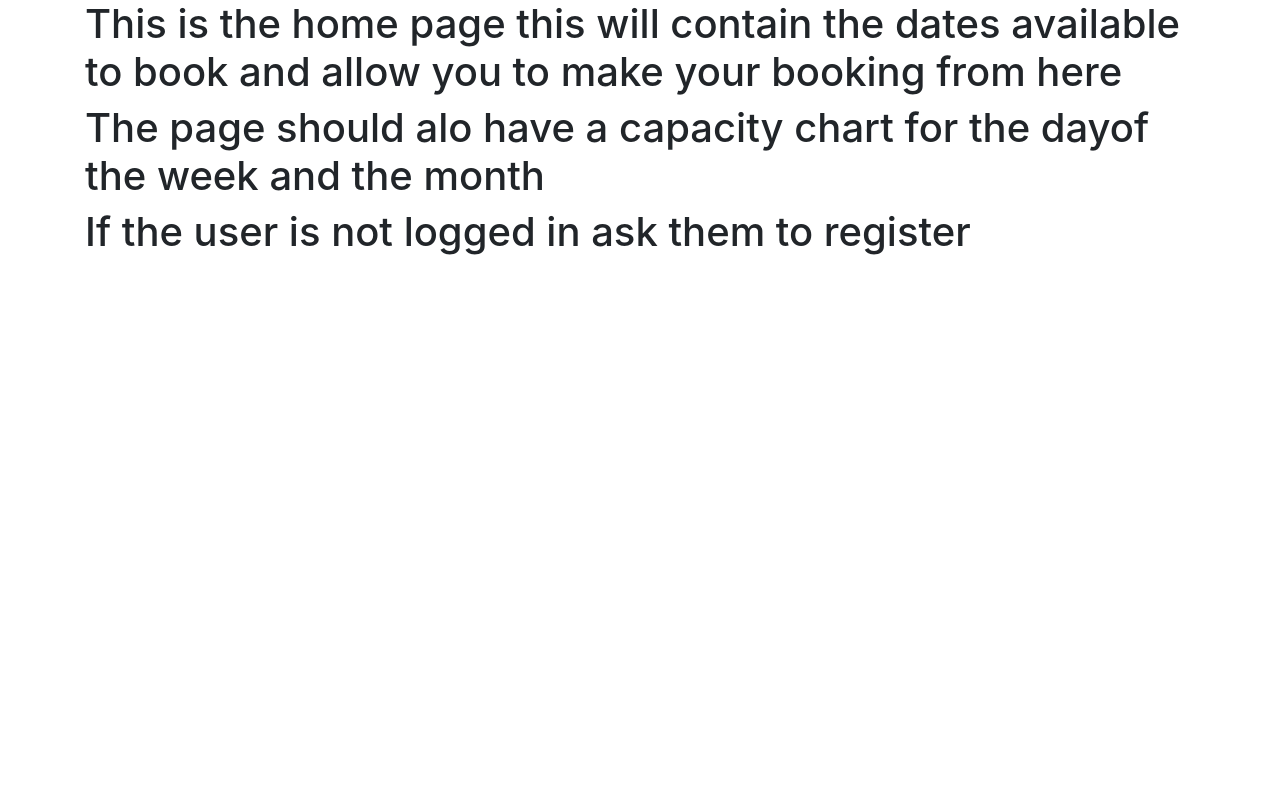
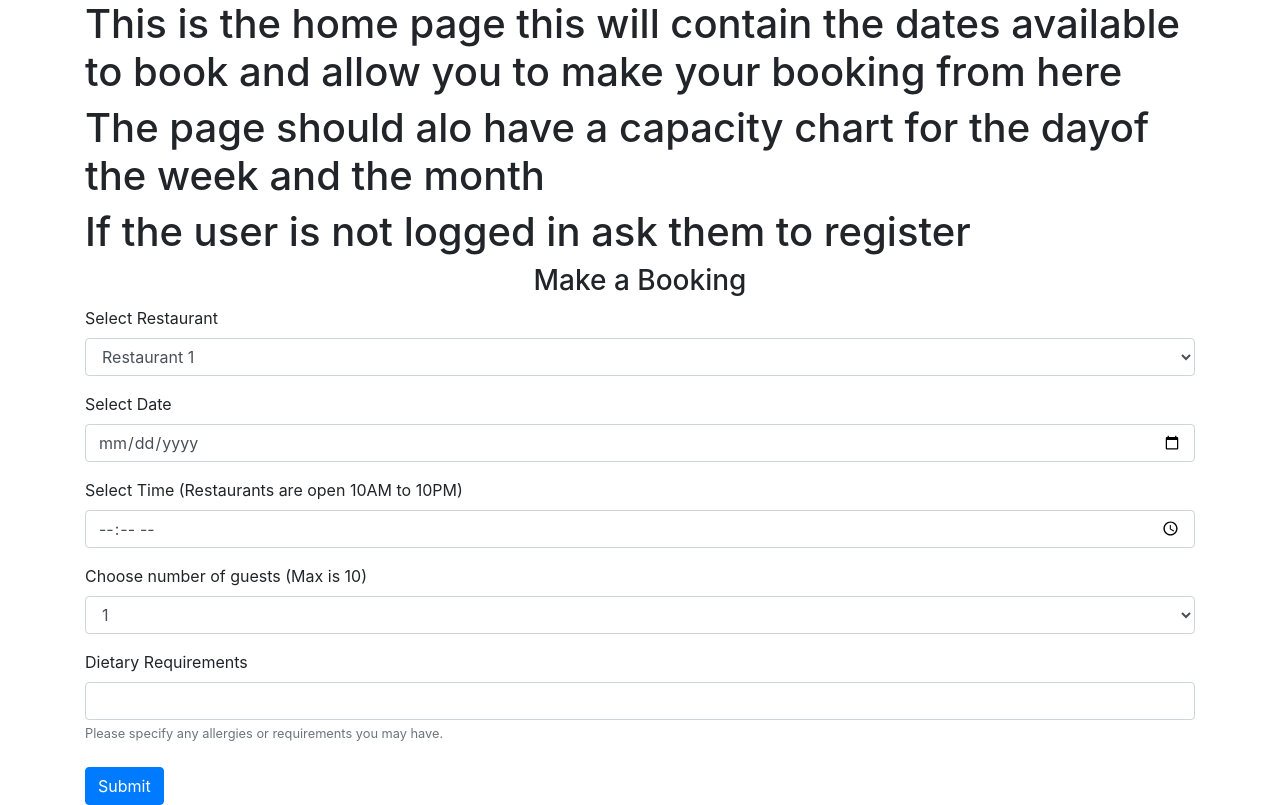
Before and after one commit to Robzabel/Booking-Database-Project, a Flask app: page / in a window 1280 px wide. Shown: the part 56-861 px from the top of the page. Before the commit the page ends 311 px from the top, so only its background shows below. Run offline with Flask 2, Linux system fonts and the light colour scheme; the visitor is signed in with stand-in values (Sample User, id 1); data that the repository does not hold is empty.

Commit message:
completed the make booking form and got it talking to the DB

```diff
--- a/Website/__init__.py
+++ b/Website/__init__.py
@@ -42,7 +42,7 @@ def create_app():
     login_manager = LoginManager()
     login_manager.login_view = 'auth.login'
     login_manager.init_app(app)
-
+    #Query the DB for user details based on the ID so the user doenst need to
     @login_manager.user_loader
     def load_user(id):
 	    return User.query.get(int(id))
--- a/Website/auth.py
+++ b/Website/auth.py
@@ -67,7 +67,7 @@ def register():
             new_user = User(email=email, firstName=first_name, lastName=last_name, password=generate_password_hash(password1, method='sha256'))
             db.session.add(new_user)
             db.session.commit()
-            login_user(new_user)
+            login_user(new_user) #log the new user in once their details are corrrect
             flash('You are now registered.', category='success')
             return redirect(url_for('views.home'))#redirects the user to the home route of the view blueprint
 
--- a/Website/models.py
+++ b/Website/models.py
@@ -27,7 +27,7 @@ class Booking(db.Model):
     userId = db.Column(db.Integer, db.ForeignKey('users.id'))
     restaurantId = db.Column(db.Integer, db.ForeignKey('restaurants.id'))
     bookingDate = db.Column(db.Date)
-    bookingDime = db.Column(db.Time)
+    bookingTime = db.Column(db.Time)
     numberOfGuests = db.Column(db.Integer, nullable=False)
     dietaryRequirements = db.Column(db.String(150))
 
--- a/Website/templates/base.html
+++ b/Website/templates/base.html
@@ -31,7 +31,6 @@
                     <a class="nav-item nav-link" id="home" href="/manage">Manage Bookings</a>
                     <a class="nav-item nav-link" id="logout" href="/logout">Logout</a>
                     {% else %}
-                    <a class="nav-item nav-link" id="home" href="/">Home</a>
                     <a class="nav-item nav-link" id="login" href="/login">Login</a>
                     <a class="nav-item nav-link" id="register" href="/register">Register</a>
                     {% endif %}
--- a/Website/templates/home.html
+++ b/Website/templates/home.html
@@ -3,4 +3,68 @@
 <h1>This is the home page this will contain the dates available to book and allow you to make your booking from here</h1>
 <h1>The page should alo have a capacity chart for the dayof the week and the month</h1>
 <h1>If the user is not logged in ask them to register</h1>
+<div>
+    <form method="POST">
+        <h3 align="center">Make a Booking</h3>
+        <div class="form-group">
+            <label for="select_rest">Select Restaurant</label>
+            <select class="form-control" id="select_rest" name="select_rest">
+            <option>Restaurant 1</option>
+            <option>Restaurant 2</option>
+            <option>Restaurant 3</option>
+            </select>
+        </div>
+        <div class="form-group">
+            <label for="select_date">Select Date</label>
+            <input
+                type="date"
+                class="form-control"
+                id="booking_date"
+                name="booking_date"
+                min=""
+            >
+        </div>
+        <div class="form-group">
+            <label for="selectt_time"> Select Time (Restaurants are open 10AM to 10PM)</label>
+            <input
+                type="time"
+                min="10:00"
+                max="21:00"
+                class="form-control"
+                id="booking_time"
+                name="booking_time"
+            >
+        </div>
+        <div class="form-group">
+            <label for="number_of_guests">Choose number of guests (Max is 10)</label>
+            <select class="form-control" id="number_of_guests" name="number_of_guests">
+                <option>1</option>
+                <option>2</option>
+                <option>3</option>
+                <option>4</option>
+                <option>5</option>
+                <option>6</option>
+                <option>7</option>
+                <option>8</option>
+                <option>9</option>
+                <option>10</option>
+            </select>
+        </div>
+        <div class="form-row">
+            <div class="col">
+                <label for="comment">Dietary Requirements</label>
+                <input
+                    id="comment"
+                    name="comment"
+                    class="form-control"
+                >
+                <small id="passwordHelpBlock" class="form-text text-muted">
+                    Please specify any allergies or requirements you may have.
+                </small>
+            </div>
+        </div>
+        <br />
+        <button type="submit" class="btn btn-primary">Submit</button>
+    </form>
+</div>
 {% endblock%}
--- a/Website/views.py
+++ b/Website/views.py
@@ -1,6 +1,8 @@
-from flask import Blueprint, render_template
+from flask import Blueprint, render_template, flash, request, redirect, url_for
 from flask_login import login_required, current_user
-
+from .models import Restaurant, Booking
+from . import db
+from datetime import date
 
 """
 Create views that dont require authentication
@@ -9,9 +11,36 @@ Create views that dont require authentication
 #create the object of blueprint that defines the site views, call it the same as the filename for clarity
 views = Blueprint('views', __name__)
 
-@views.route('/')
+@views.route('/', methods=['GET', 'POST'])
+@login_required
 def home():
-    return render_template("home.html", user=current_user)
+    restaurants = Restaurant.query.all()
+    user = current_user
+
+    if request.method == 'POST':
+        #Get the user ID from the current_user
+        user_id = user.id
+        #get the rest ID, this messy and can be improved with switch case statement
+        if request.form.get('select_rest') == 'Restaurant 1':
+            restaurant_id = 1
+        elif request.form.get('select_rest') == 'Restaurant 2':
+            restaurant_id = 2
+        elif request.form.get('select_rest') == 'Restaurant 3':
+            restaurant_id = 3
+        booking_date = request.form.get('booking_date')
+        booking_time = request.form.get('booking_time')
+        num_of_guests = request.form.get('number_of_guests')
+        comment = request.form.get('comment')
+
+        new_booking = Booking(userId=user_id, restaurantId=restaurant_id, bookingDate=booking_date, bookingTime=booking_time, numberOfGuests=num_of_guests, dietaryRequirements=comment )
+        db.session.add(new_booking)
+        db.session.commit()
+        return redirect(url_for('views.booking'))
+
+    return render_template("home.html", user=current_user, restaurants=restaurants)
+
+
+
 
 
 @views.route('/manage')
```
Also changed, not shown: Website/static/javaScript.js (added).
